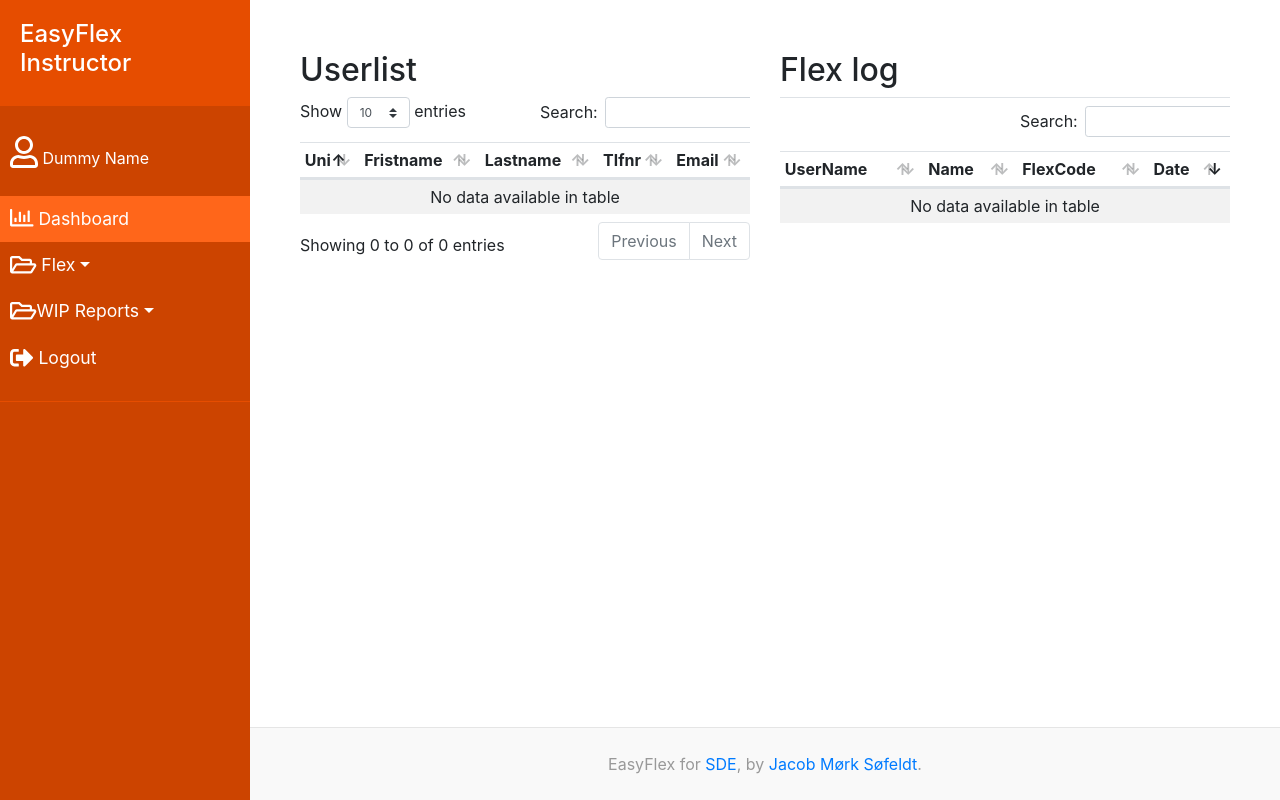
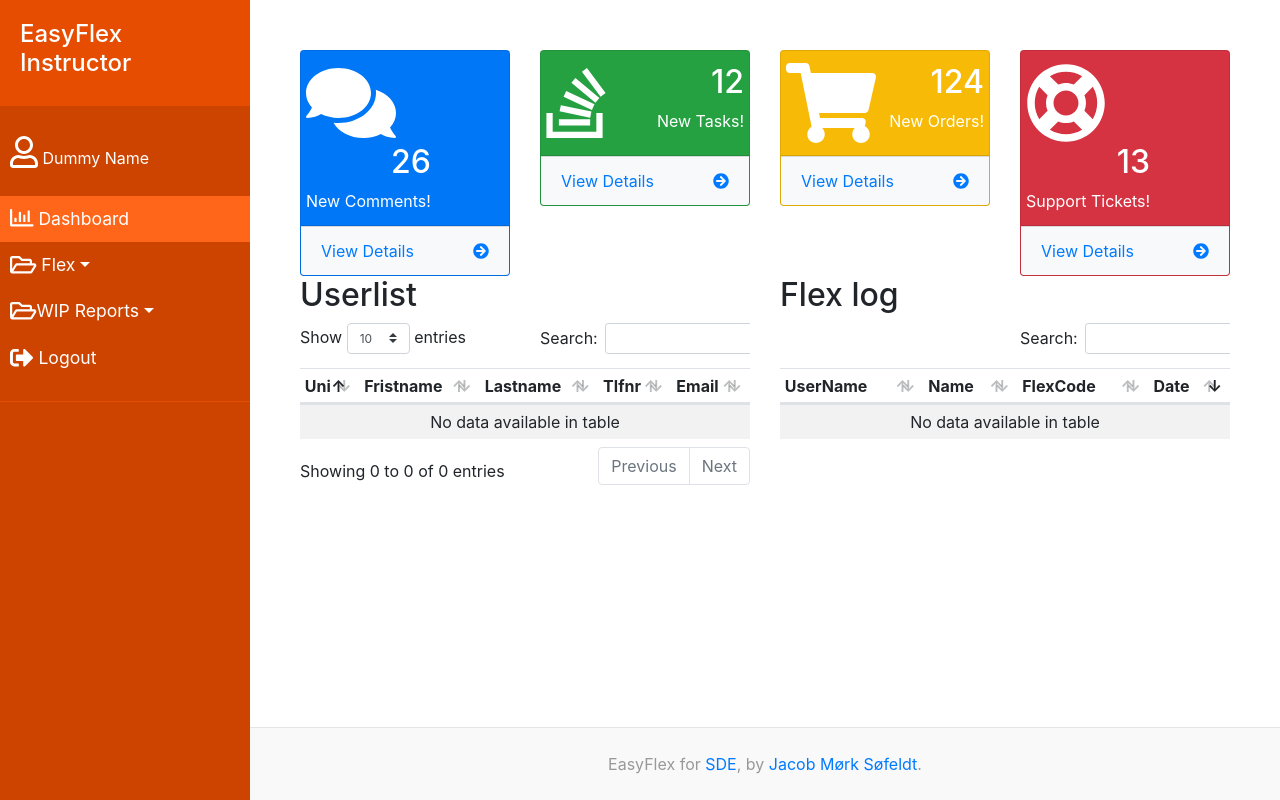
Before and after one commit to Whiskers1/EasyFlex, a PHP site: page /index/instructor/index.php in a window 1280 px wide. Run offline with PHP 8.4, Linux system fonts and the light colour scheme.

Commit message:
End of work: 009

```diff
--- a/index/instructor/pages/home.php
+++ b/index/instructor/pages/home.php
@@ -9,9 +9,96 @@
 
 <div id="content" class="flex-fill" style="width: 100%; padding: 50px 50px;">
     <div class="row">
-        <div class="col" style="">
-            <div class="row">
-
+        <div class="col-lg-3 col-md-6">
+            <div class="card text-white bg-primary">
+                <div class="card-header">
+                    <div class="row d-flex justify-content-between">
+                        <div class="col-xs-3">
+                            <i class="fa fa-comments fa-5x"></i>
+                        </div>
+                        <div class="col-xs-9 text-right">
+                            <h2>26</h2>
+                            <div>New Comments!</div>
+                        </div>
+                    </div>
+                </div>
+                <a href="#">
+                    <div class="card-footer bg-light">
+                        <div class="d-flex justify-content-between">
+                            <span class="pull-left">View Details</span>
+                            <span class="pull-right"><i class="fa fa-arrow-circle-right"></i></span>
+                        </div>
+                    </div>
+                </a>
+            </div>
+        </div>
+        <div class="col-lg-3 col-md-6">
+            <div class="card text-white bg-success">
+                <div class="card-header">
+                    <div class="row d-flex justify-content-between">
+                        <div class="col-xs-3">
+                            <i class="fab fa-stack-overflow fa-5x"></i>
+                        </div>
+                        <div class="col-xs-9 text-right">
+                            <h2>12</h2>
+                            <div>New Tasks!</div>
+                        </div>
+                    </div>
+                </div>
+                <a href="#">
+                    <div class="card-footer bg-light">
+                        <div class="d-flex justify-content-between">
+                            <span class="pull-left">View Details</span>
+                            <span class="pull-right"><i class="fa fa-arrow-circle-right"></i></span>
+                        </div>
+                    </div>
+                </a>
+            </div>
+        </div>
+        <div class="col-lg-3 col-md-6">
+            <div class="card text-white bg-warning">
+                <div class="card-header">
+                    <div class="row d-flex justify-content-between">
+                        <div class="col-xs-3">
+                            <i class="fa fa-shopping-cart fa-5x"></i>
+                        </div>
+                        <div class="col-xs-9 text-right">
+                            <h2>124</h2>
+                            <div>New Orders!</div>
+                        </div>
+                    </div>
+                </div>
+                <a href="#">
+                    <div class="card-footer bg-light">
+                        <div class="d-flex justify-content-between">
+                            <span class="pull-left">View Details</span>
+                            <span class="pull-right"><i class="fa fa-arrow-circle-right"></i></span>
+                        </div>
+                    </div>
+                </a>
+            </div>
+        </div>
+        <div class="col-lg-3 col-md-6">
+            <div class="card text-white bg-danger">
+                <div class="card-header">
+                    <div class="row d-flex justify-content-between">
+                        <div class="col-xs-3">
+                            <i class="far fa-life-ring fa-5x"></i>
+                        </div>
+                        <div class="col-xs-9 text-right">
+                            <h2>13</h2>
+                            <div>Support Tickets!</div>
+                        </div>
+                    </div>
+                </div>
+                <a href="#">
+                    <div class="card-footer bg-light">
+                        <div class="d-flex justify-content-between">
+                            <span class="pull-left">View Details</span>
+                            <span class="pull-right"><i class="fa fa-arrow-circle-right"></i></span>
+                        </div>
+                    </div>
+                </a>
             </div>
         </div>
     </div>
@@ -25,7 +112,7 @@
             </div>
         </div>
         <div class="col-6">
-            <h2 class="border-bottom pb-2">Flex log</h2>
+            <h2 class="">Flex log</h2>
             <div class="table-responsive">
                 <table id="dtFlexLog" class="table table-striped table-sm" data-order='[[ 3, "desc" ]]'>
                     <thead>
```
Also changed, not shown: index/instructor/pages/flexControl.php (+20 -24 lines).
